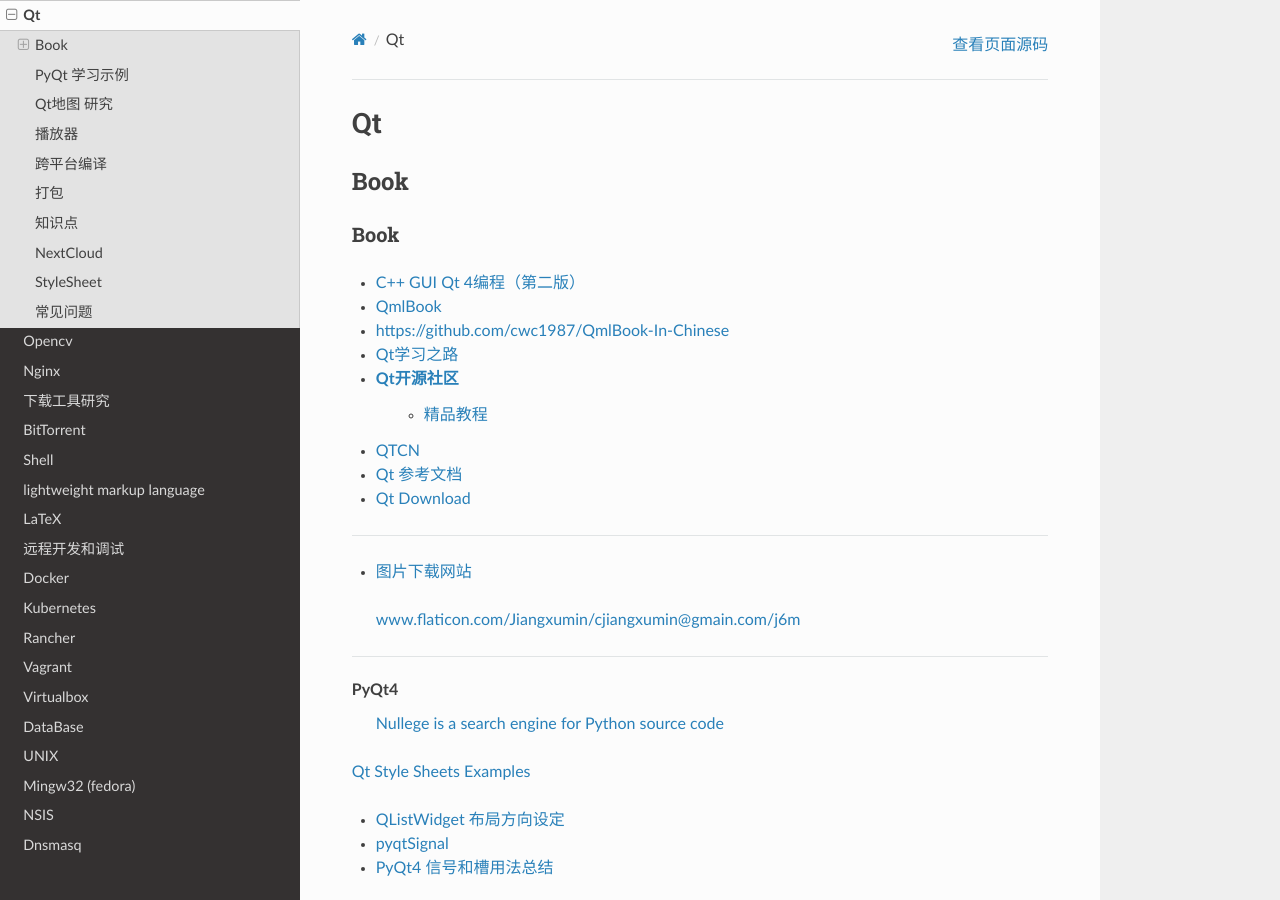
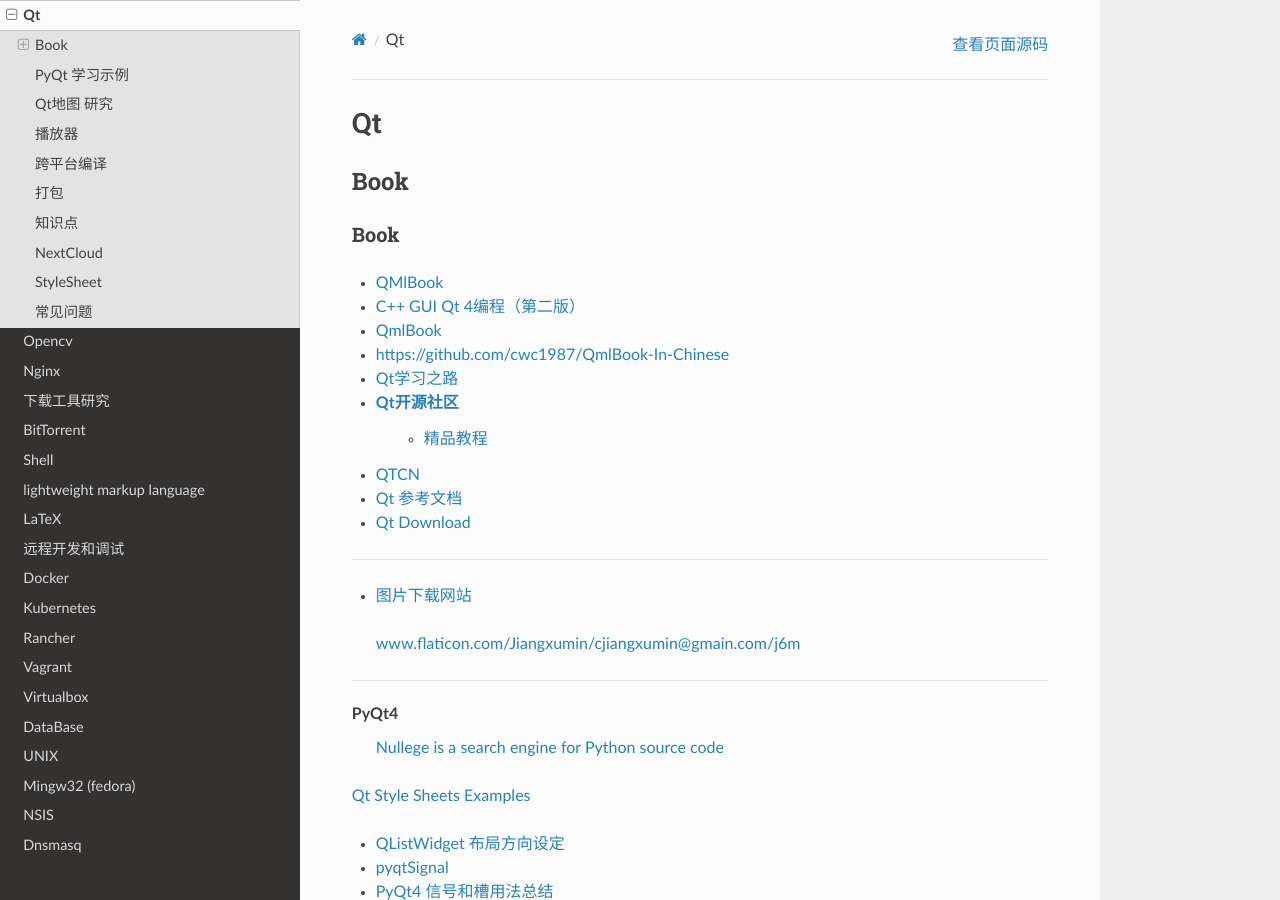
Before and after one commit to my-rds-store/my_space, a Sphinx documentation site: the page built from source/qt/index.rst, in a window 1280 px wide and 900 px high. Built offline with Sphinx 7.4.7 and the Read the Docs theme 2.0.0, drawn with Linux system fonts in a browser that asks for light colours.

Commit message:
update ...

```diff
--- a/source/qt/index.rst
+++ b/source/qt/index.rst
@@ -9,6 +9,7 @@
 Book
 ------
 
+* `QMlBook <https://cwc1987.gitbooks.io/qmlbook-in-chinese/content/>`_
 * `C++ GUI Qt 4编程（第二版） <http://linux.linuxidc.com/index.php?folder=MjAxMsTq18rBzy821MIvNMjVL0Ox4LPMo6i12rb+sOajqSjW0M7EuN/H5VBERsmow+iw5ilAy+bK6dS0wus=>`_
 * `QmlBook  <https://cwc1987.gitbooks.io/qmlbook-in-chinese/content/>`_
 * https://github.com/cwc1987/QmlBook-In-Chinese
```
